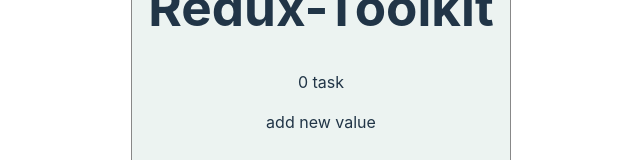
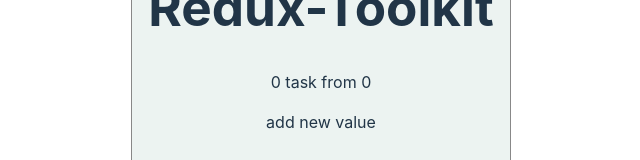
Before and after one commit to danielu96/Redux-Toolkit, a React (Vite) app: page / in a window 1280 px wide. Shown: the part 202-362 px from the top of the page, without its empty margins (319-959 px from the left). Built offline with nearby package versions, Linux system fonts and the light colour scheme.

Commit message:
numberComplete added

```diff
--- a/src/App.jsx
+++ b/src/App.jsx
@@ -8,12 +8,14 @@
 
 
 function App() {
+
     const  tasks  = useSelector((state) => state.task.tasks);
    const dispatch= useDispatch()
    const [currentItems, setCurrentItems] = useState([]);
   const [pageCount, setPageCount] = useState(0);
   const [itemOffset, setItemOffset] = useState(0);
   const itemsPerPage = 3;
+  const numberComplete = tasks.filter(t => t.completed).length;
 
   useEffect(() => {
 
@@ -57,7 +59,7 @@
   return (
     <div className="App">
      <h1>Redux-Toolkit</h1>
-     <div>{tasks.length} task {tasks.completed}</div>
+     <div>{numberComplete} task from {tasks.length}</div>
    <ToDo />
    <div  style={{height:'220px' }}>
       { currentItems.map((task,id) => (
```
